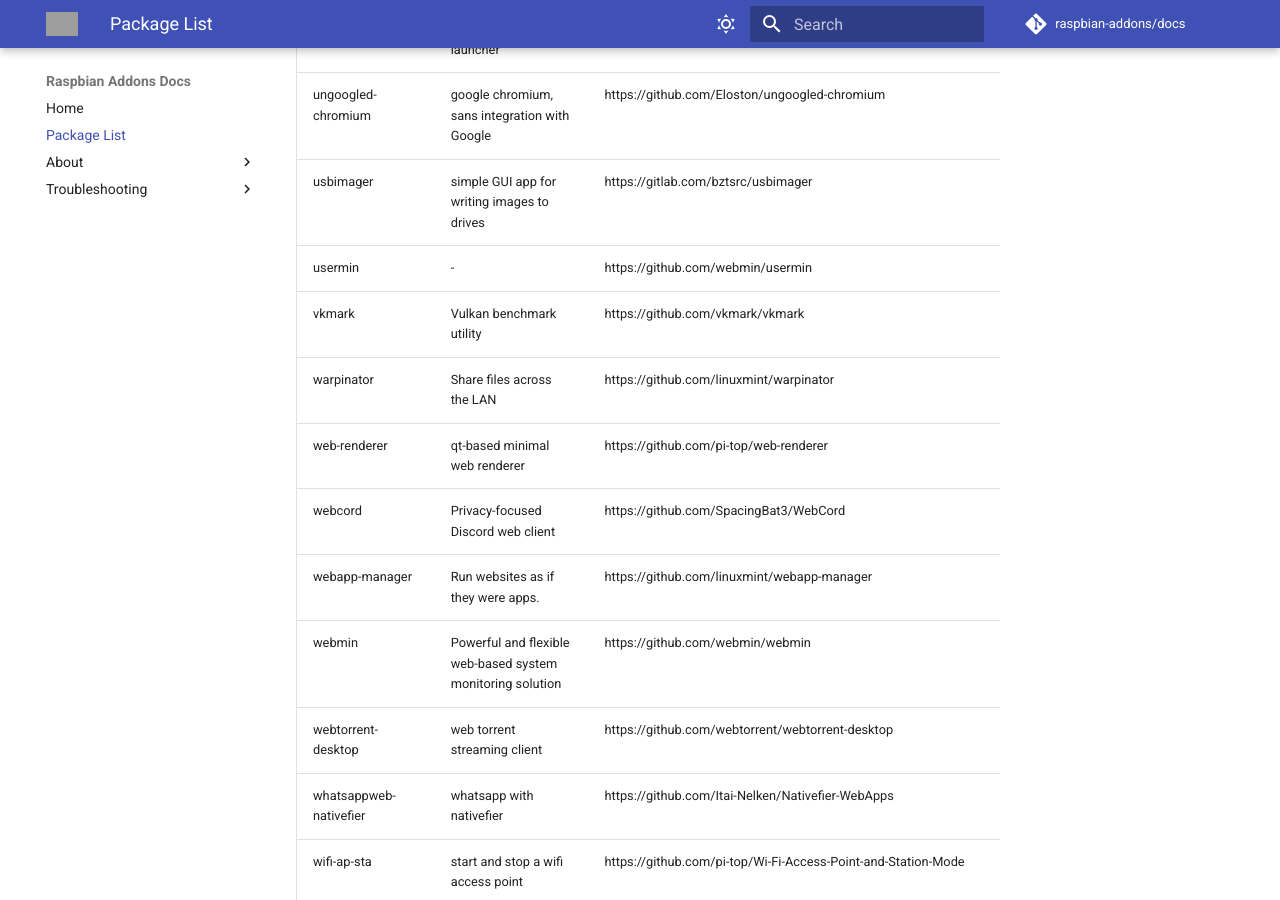
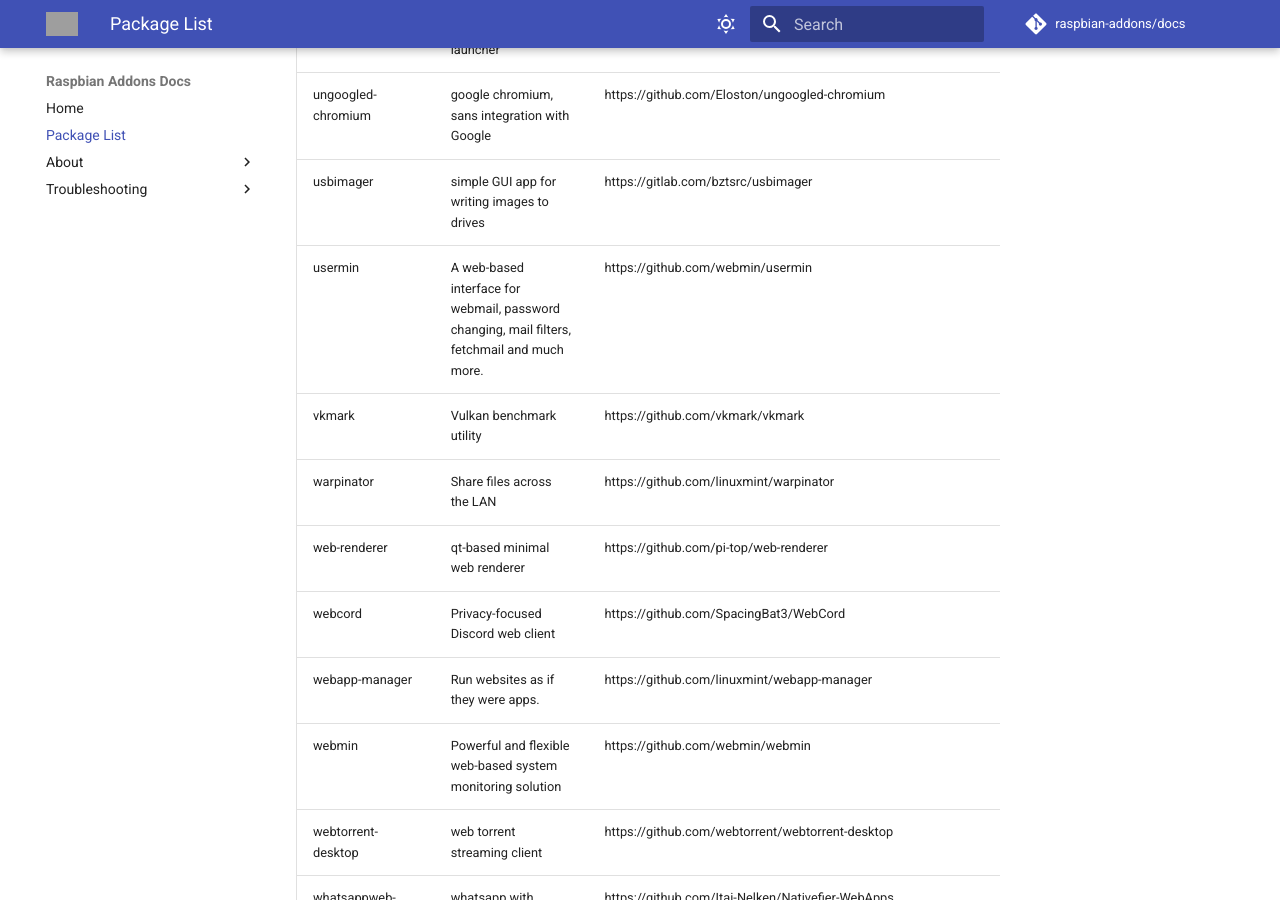
Before and after one commit to raspbian-addons/docs, an MkDocs documentation site: the page built from docs/package-list.md, in a window 1280 px wide and 900 px high, scrolled down 10177 px. Built offline with MkDocs 1.6.1 and Material for MkDocs 9.7.7, drawn with Linux system fonts in a browser that asks for light colours; comment, search, counter and statistics services are not loaded; grey boxes are pictures that could not be loaded.

Commit message:
package: add description for usermin

```diff
--- a/docs/package-list.md
+++ b/docs/package-list.md
@@ -133,7 +133,7 @@
 | ulauncher | Linux application launcher | https://github.com/Ulauncher/Ulauncher |
 | ungoogled-chromium | google chromium, sans integration with Google | https://github.com/Eloston/ungoogled-chromium |
 | usbimager | simple GUI app for writing images to drives | https://gitlab.com/bztsrc/usbimager |
-| usermin | - | https://github.com/webmin/usermin |
+| usermin | A web-based interface for webmail, password changing, mail filters, fetchmail and much more.  | https://github.com/webmin/usermin |
 | vkmark | Vulkan benchmark utility | https://github.com/vkmark/vkmark |
 | warpinator | Share files across the LAN | https://github.com/linuxmint/warpinator |
 | web-renderer | qt-based minimal web renderer | https://github.com/pi-top/web-renderer |
```
